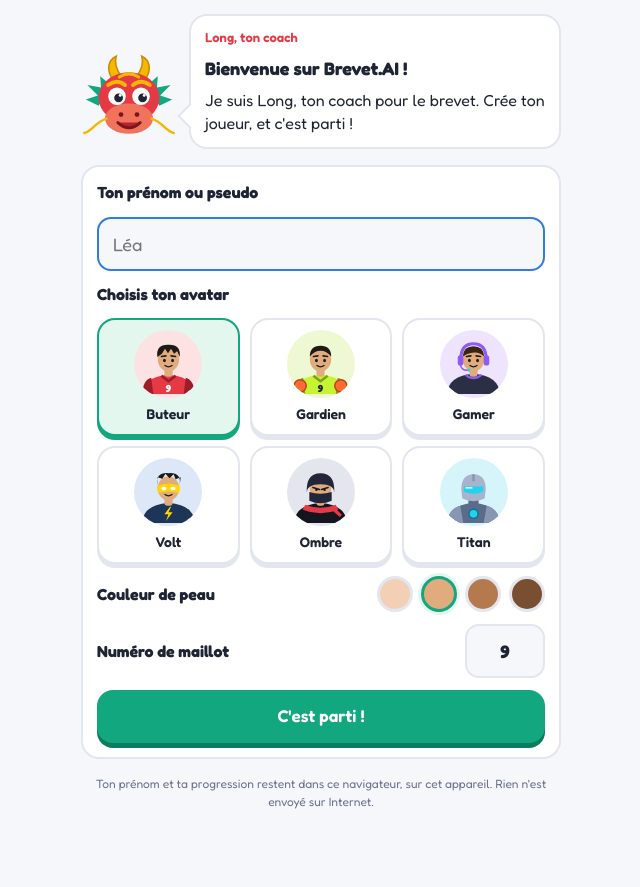
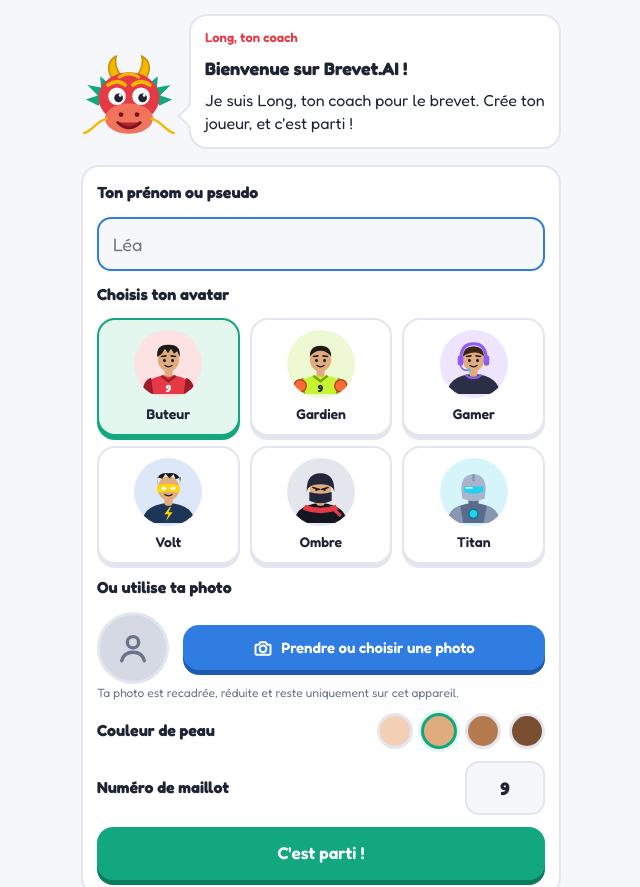
Before and after one commit to BLEKENS/nathan-brevet.github.io, a plain HTML site: page index.html in a window 1280 px wide. Shown: the top 887 px of the page, without its empty margins (319-959 px from the left). Before the commit the page ends 850 px from the top, so only its background shows below. Drawn offline with Linux system fonts and the light colour scheme.

Commit message:
Add files via upload

```diff
--- a/index.html
+++ b/index.html
@@ -62,6 +62,13 @@ svg.masc{display:block;flex:none}
 .skin{width:36px;height:36px;border-radius:50%;border:3px solid var(--line)}
 .skin.on{border-color:var(--jade);box-shadow:0 0 0 3px var(--ok-bg)}
 .pform input.num{width:80px;text-align:center;font-weight:700}
+.phrow{display:flex;align-items:center;gap:14px}
+.phprev{width:72px;height:72px;border-radius:50%;border:3px solid var(--line);background:var(--lock);overflow:hidden;padding:0;display:grid;place-items:center;color:var(--muted);flex:none}
+.phprev.on{border-color:var(--jade);box-shadow:0 0 0 4px var(--ok-bg)}
+.phprev svg.i{width:34px;height:34px}
+.phbtns{display:flex;flex-direction:column;gap:8px;flex:1;min-width:0}
+.phbtns .b3{display:flex;align-items:center;justify-content:center;gap:8px;font-size:15px;padding:12px}
+.av img,.phprev img{width:100%;height:100%;object-fit:cover;display:block}
 .avpick.on{border-color:var(--jade);background:var(--ok-bg);box-shadow:0 4px 0 var(--jade)}
 .round{width:42px;height:42px;border-radius:14px;border:2px solid var(--line);background:var(--card);display:grid;place-items:center;color:var(--muted)}
 /* mascot speech */
@@ -198,6 +205,8 @@ star:'<path d="M12 3l2.7 5.6 6.1.9-4.4 4.3 1 6.1L12 17l-5.4 2.9 1-6.1L3.2 9.5l6.
 check:'<path d="M5 12.5l4.5 4.5L19 7"/>',
 x:'<path d="M6 6l12 12M18 6L6 18"/>',
 target:'<circle cx="12" cy="12" r="9"/><circle cx="12" cy="12" r="5"/><circle cx="12" cy="12" r="1"/>',
+camera:'<path d="M4 8h3l2-3h6l2 3h3a1 1 0 0 1 1 1v10a1 1 0 0 1-1 1H4a1 1 0 0 1-1-1V9a1 1 0 0 1 1-1z"/><circle cx="12" cy="13" r="4"/>',
+user:'<circle cx="12" cy="8" r="4"/><path d="M4 21c1-4 4-6 8-6s7 2 8 6"/>',
 cal:'<rect x="3" y="5" width="18" height="16" rx="3"/><path d="M3 10h18M8 3v4M16 3v4"/>'
 };
 const ic=n=>`<svg class="i" viewBox="0 0 24 24" aria-hidden="true">${ICONS[n]}</svg>`;
@@ -283,7 +292,14 @@ const AVATARS={
   ombre:{n:"Ombre",bg:"#E4E6EE",draw:ombre},
   titan:{n:"Titan",bg:"#D6F5FA",draw:titan}
 };
-const avatar=(key,s,o)=>{o=o||{skin:SKINS[st.skin]||SKINS[1],num:st.num||"9"};const a=AVATARS[key]||AVATARS.buteur;return `<span class="av" style="background:${a.bg};width:${s}px;height:${s}px">${a.draw(Math.round(s*.9),o)}</span>`};
+const avatar=(key,s,o)=>{o=o||{skin:SKINS[st.skin]||SKINS[1],num:st.num||"9",photo:st.photo};
+  if(key==="photo"&&o.photo)return `<span class="av" style="width:${s}px;height:${s}px;background:var(--lock)"><img src="${o.photo}" alt=""></span>`;const a=AVATARS[key]||AVATARS.buteur;return `<span class="av" style="background:${a.bg};width:${s}px;height:${s}px">${a.draw(Math.round(s*.9),o)}</span>`};
+function shrinkPhoto(file){return new Promise((res,rej)=>{
+  if(!file||!/^image\//.test(file.type))return rej();
+  const url=URL.createObjectURL(file),img=new Image();
+  img.onload=()=>{const S=160,c=document.createElement("canvas");c.width=c.height=S;const m=Math.min(img.naturalWidth,img.naturalHeight);
+    c.getContext("2d").drawImage(img,(img.naturalWidth-m)/2,(img.naturalHeight-m)/2,m,m,0,0,S,S);URL.revokeObjectURL(url);res(c.toDataURL("image/jpeg",.85))};
+  img.onerror=()=>{URL.revokeObjectURL(url);rej()};img.src=url})}
 const esc=t=>String(t).replace(/[&<>"']/g,c=>({"&":"&amp;","<":"&lt;",">":"&gt;",'"':"&quot;","'":"&#39;"}[c]));
 
 /* ---------- Base de connaissances : fiches tirées des annales 2024 et 2025 ---------- */
@@ -548,7 +564,7 @@ const BAD=["Pas grave, on apprend !","Presque !","On retient et on continue.","L
 const pick=a=>a[Math.floor(Math.random()*a.length)];
 
 const KEY="brevetai-v3";
-const fresh=()=>({name:"",avatar:"buteur",skin:1,num:"9",theme:"light",points:0,best:0,quizzes:0,badges:[],topics:{},done:[],levels:{},streak:0,lastDay:null,goal:60,dayDate:null,dayPts:0,sel:"math"});
+const fresh=()=>({name:"",avatar:"buteur",skin:1,num:"9",photo:null,theme:"light",points:0,best:0,quizzes:0,badges:[],topics:{},done:[],levels:{},streak:0,lastDay:null,goal:60,dayDate:null,dayPts:0,sel:"math"});
 let st=fresh();
 try{
   const d=JSON.parse(localStorage.getItem(KEY));
@@ -608,8 +624,8 @@ function bindTheme(){
 
 function profile(first){
   stopTimer();
-  let pickAv=AVATARS[st.avatar]?st.avatar:"buteur",pickSkin=st.skin,pickNum=st.num||"9";
-  const opts=()=>({skin:SKINS[pickSkin],num:pickNum});
+  let pickPhoto=st.photo||null,pickAv=st.avatar==="photo"&&pickPhoto?"photo":AVATARS[st.avatar]?st.avatar:"buteur",pickSkin=st.skin,pickNum=st.num||"9";
+  const opts=()=>({skin:SKINS[pickSkin],num:pickNum,photo:pickPhoto});
   app.innerHTML=`
   ${first?"":`<div class="bar"><button class="round" id="back" aria-label="Retour">${ic("back")}</button><span class="spacer"></span></div>`}
   <div class="hero">${dragon(96,"happy")}<div class="bubble"><span class="who">Long, ton coach</span>
@@ -620,6 +636,10 @@ function profile(first){
     <p class="perr" id="perr" hidden>Écris ton prénom pour continuer.</p>
     <b>Choisis ton avatar</b>
     <div class="avgrid" id="avgrid"></div>
+    <b>Ou utilise ta photo</b>
+    <div id="phbox"></div>
+    <input type="file" id="phin" accept="image/*" hidden>
+    <p class="perr" id="pherr" hidden>Cette image n'a pas pu être chargée. Essaie une autre photo.</p>
     <div class="prow"><b>Couleur de peau</b><div class="skins">${SKINS.map((c,i)=>`<button type="button" class="skin ${i===pickSkin?"on":""}" data-i="${i}" style="background:${c}" aria-label="Teinte ${i+1}" aria-pressed="${i===pickSkin}"></button>`).join("")}</div></div>
     <div class="prow"><label for="pnum"><b>Numéro de maillot</b></label><input id="pnum" inputmode="numeric" maxlength="2" value="${esc(pickNum)}" class="num"></div>
     <p class="perr" id="nerr" hidden>Choisis un numéro entre 1 et 99.</p>
@@ -628,7 +648,18 @@ function profile(first){
   <p class="foot">Ton prénom et ta progression restent dans ce navigateur, sur cet appareil. Rien n'est envoyé sur Internet.</p>`;
   const grid=document.getElementById("avgrid");
   const drawGrid=()=>{grid.innerHTML=Object.entries(AVATARS).map(([k,a])=>`<button type="button" class="avpick ${k===pickAv?"on":""}" data-a="${k}" aria-pressed="${k===pickAv}">${avatar(k,68,opts())}<span>${a.n}</span></button>`).join("");
-    grid.querySelectorAll(".avpick").forEach(b=>b.onclick=()=>{pickAv=b.dataset.a;drawGrid()})};
+    grid.querySelectorAll(".avpick").forEach(b=>b.onclick=()=>{pickAv=b.dataset.a;drawGrid()});drawPhoto()};
+  const drawPhoto=()=>{const on=pickAv==="photo";
+    document.getElementById("phbox").innerHTML=`<div class="phrow">
+      <button type="button" class="phprev ${on?"on":""}" id="phprev" aria-label="Utiliser ma photo" aria-pressed="${on}" ${pickPhoto?"":"disabled"}>${pickPhoto?`<img src="${pickPhoto}" alt="">`:ic("user")}</button>
+      <div class="phbtns"><button type="button" class="b3 blue" id="phbtn">${ic("camera")} ${pickPhoto?"Changer de photo":"Prendre ou choisir une photo"}</button>
+      ${pickPhoto?'<button type="button" class="link" id="phdel">Retirer la photo</button>':""}</div></div>
+      <p class="foot" style="text-align:left">Ta photo est recadrée, réduite et reste uniquement sur cet appareil.</p>`;
+    document.getElementById("phbtn").onclick=()=>document.getElementById("phin").click();
+    if(pickPhoto){document.getElementById("phprev").onclick=()=>{pickAv="photo";drawGrid()};
+      document.getElementById("phdel").onclick=()=>{pickPhoto=null;if(pickAv==="photo")pickAv="buteur";drawGrid()}}};
+  document.getElementById("phin").onchange=async e=>{const f=e.target.files[0];e.target.value="";const pe=document.getElementById("pherr");pe.hidden=true;
+    try{pickPhoto=await shrinkPhoto(f);pickAv="photo";drawGrid()}catch(_){pe.hidden=false}};
   drawGrid();
   if(!first)document.getElementById("back").onclick=home;
   const inp=document.getElementById("pname"),err=document.getElementById("perr"),num=document.getElementById("pnum"),nerr=document.getElementById("nerr");
@@ -639,7 +670,7 @@ function profile(first){
   document.getElementById("pf").onsubmit=e=>{e.preventDefault();const n=inp.value.trim();
     if(!n){err.hidden=false;inp.focus();return}
     if(!validNum(num.value)){nerr.hidden=false;num.focus();return}
-    st.name=n;st.avatar=pickAv;st.skin=pickSkin;st.num=String(+num.value);save();home()};
+    st.name=n;st.photo=pickPhoto;st.avatar=pickAv==="photo"&&!pickPhoto?"buteur":pickAv;st.skin=pickSkin;st.num=String(+num.value);save();home()};
   if(first)inp.focus();
 }
 
@@ -691,7 +722,7 @@ function home(){
   app.querySelectorAll(".chal [data-y]").forEach(b=>b.onclick=()=>startQuiz("year",+b.dataset.y));
   app.querySelectorAll(".badge").forEach(b=>b.onclick=()=>{hintBadge=b.dataset.b;home()});
   document.getElementById("reset").onclick=()=>{document.getElementById("resetzone").innerHTML=`<div class="btns" style="width:100%"><button class="b3 ghost" id="no">Annuler</button><button class="b3" id="yes">Tout effacer</button></div>`;
-    document.getElementById("no").onclick=home;document.getElementById("yes").onclick=()=>{const k={theme:st.theme,name:st.name,avatar:st.avatar};st=Object.assign(fresh(),k);save();hintBadge=null;home()}};
+    document.getElementById("no").onclick=home;document.getElementById("yes").onclick=()=>{const k={theme:st.theme,name:st.name,avatar:st.avatar,skin:st.skin,num:st.num,photo:st.photo};st=Object.assign(fresh(),k);save();hintBadge=null;home()}};
 }
 
 function level(id){
```
